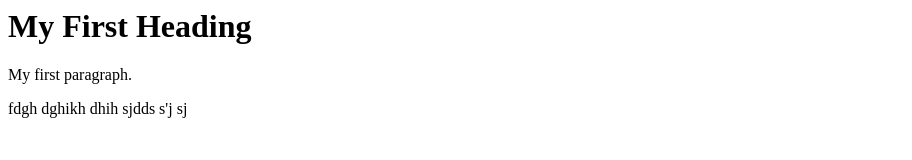
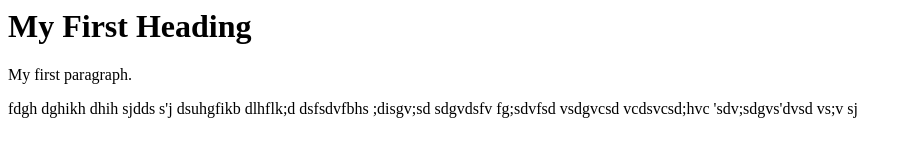
Before and after one commit to riteshsharma8299/computing, a plain HTML site: page index.html in a window 1280 px wide. Shown: the whole page, without its empty margins (0-912 px from the left). Drawn offline with Linux system fonts and the light colour scheme.

Commit message:
changed twice index file

```diff
--- a/index.html
+++ b/index.html
@@ -9,4 +9,13 @@ fdgh
   dhih
   sjdds
   s'j
-  sj
+dsuhgfikb
+dlhflk;d
+dsfsdvfbhs
+;disgv;sd
+sdgvdsfv
+fg;sdvfsd
+vsdgvcsd
+vcdsvcsd;hvc
+'sdv;sdgvs'dvsd
+vs;v  sj
```
